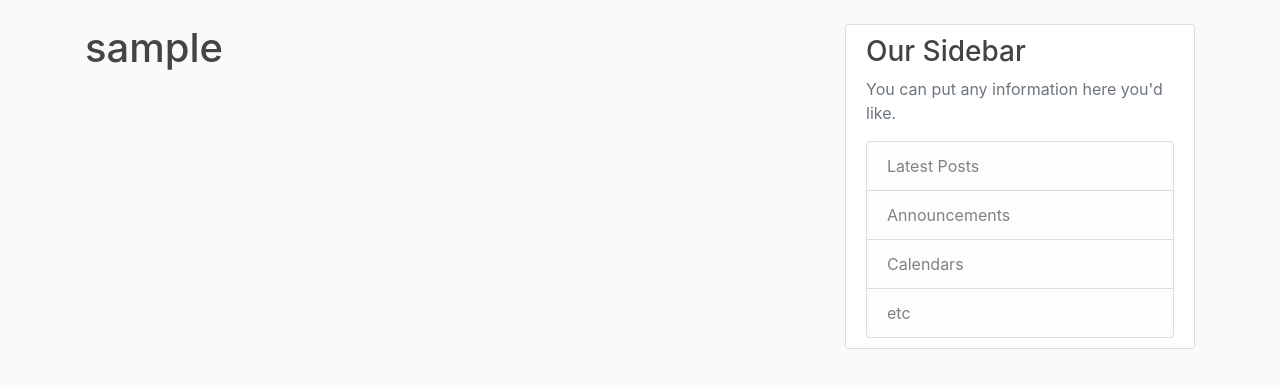
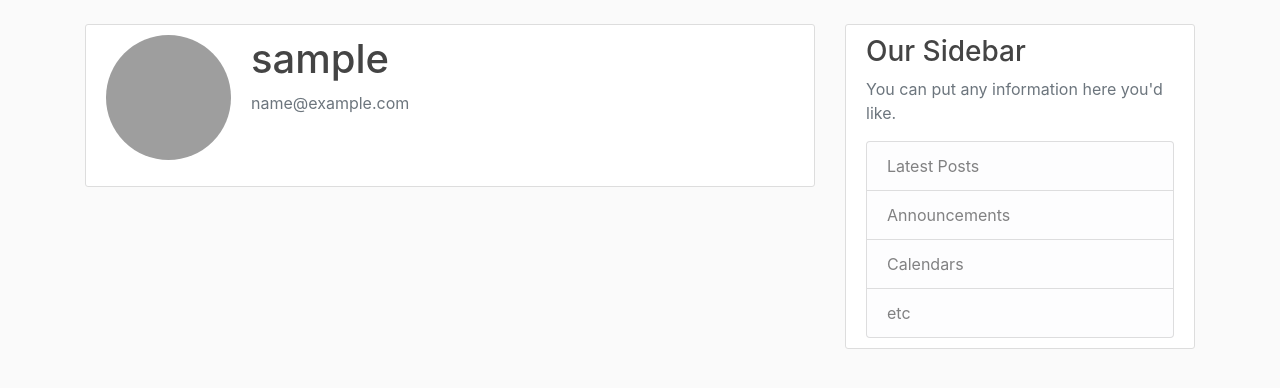
Before and after one commit to Flantropy/Duo, a Django app: page /profile/ in a window 1280 px wide. Shown: the part 56-444 px from the top of the page. Run offline with Django 3.2, Linux system fonts and the light colour scheme; the visitor is signed in with stand-in values (Sample User, id 1); some libraries are stand-ins or nearby versions; grey boxes are pictures that could not be loaded.

Commit message:
added image to user profile

```diff
--- a/Duo/settings.py
+++ b/Duo/settings.py
@@ -124,6 +124,8 @@ USE_TZ = True
 # https://docs.djangoproject.com/en/3.2/howto/static-files/
 STATIC_ROOT = os.path.join(BASE_DIR, "blog/static")
 STATIC_URL = '/static/'
+MEDIA_ROOT = os.path.join(BASE_DIR, 'media')
+MEDIA_URL = '/media/'
 
 # Default primary key field type
 # https://docs.djangoproject.com/en/3.2/ref/settings/#default-auto-field
--- a/Duo/urls.py
+++ b/Duo/urls.py
@@ -16,8 +16,9 @@
 from django.contrib import admin
 from django.contrib.auth import views as auth_views
 from django.urls import path, include
+from django.conf import settings
+from django.conf.urls.static import static
 from users import views as user_views
-
 
 urlpatterns = [
     path('admin/', admin.site.urls),
@@ -27,3 +28,6 @@ urlpatterns = [
     path('logout/', auth_views.LogoutView.as_view(template_name='users/logout.html'), name='logout'),
     path('', include('blog.urls'))
 ]
+
+if settings.DEBUG:
+    urlpatterns += static(settings.MEDIA_URL, document_root=settings.MEDIA_ROOT)
--- a/users/apps.py
+++ b/users/apps.py
@@ -4,3 +4,6 @@ from django.apps import AppConfig
 class UsersConfig(AppConfig):
     default_auto_field = 'django.db.models.BigAutoField'
     name = 'users'
+
+    def ready(self):
+        import users.signals
--- /dev/null
+++ b/users/signals.py
@@ -0,0 +1,15 @@
+from django.db.models.signals import post_save
+from django.contrib.auth.models import User
+from django.dispatch import receiver
+from .models import Profile
+
+
+@receiver(post_save, sender=User)
+def create_pofile(sender, instance, created, **kwargs):
+    if created:
+        Profile.objects.create(user=instance)
+
+
+@receiver(post_save, sender=User)
+def create_pofile(sender, instance, **kwargs):
+    instance.profile.save()
--- a/users/templates/users/profile.html
+++ b/users/templates/users/profile.html
@@ -1,5 +1,14 @@
 {% extends 'blog/base.html' %}
 {% load crispy_forms_tags %}
 {% block content %}
-    <h1>{{ user.username }}</h1>
+    <div class="content-section">
+      <div class="media">
+        <img class="rounded-circle account-img" src="{{ user.profile.image.url }}">
+        <div class="media-body">
+          <h2 class="account-heading">{{ user.username }}</h2>
+          <p class="text-secondary">{{ user.email }}</p>
+        </div>
+      </div>
+      <!-- FORM HERE -->
+    </div>
 {% endblock content %}
```
Also changed, not shown: users/migrations/0001_initial.py (added), 1 other file.
